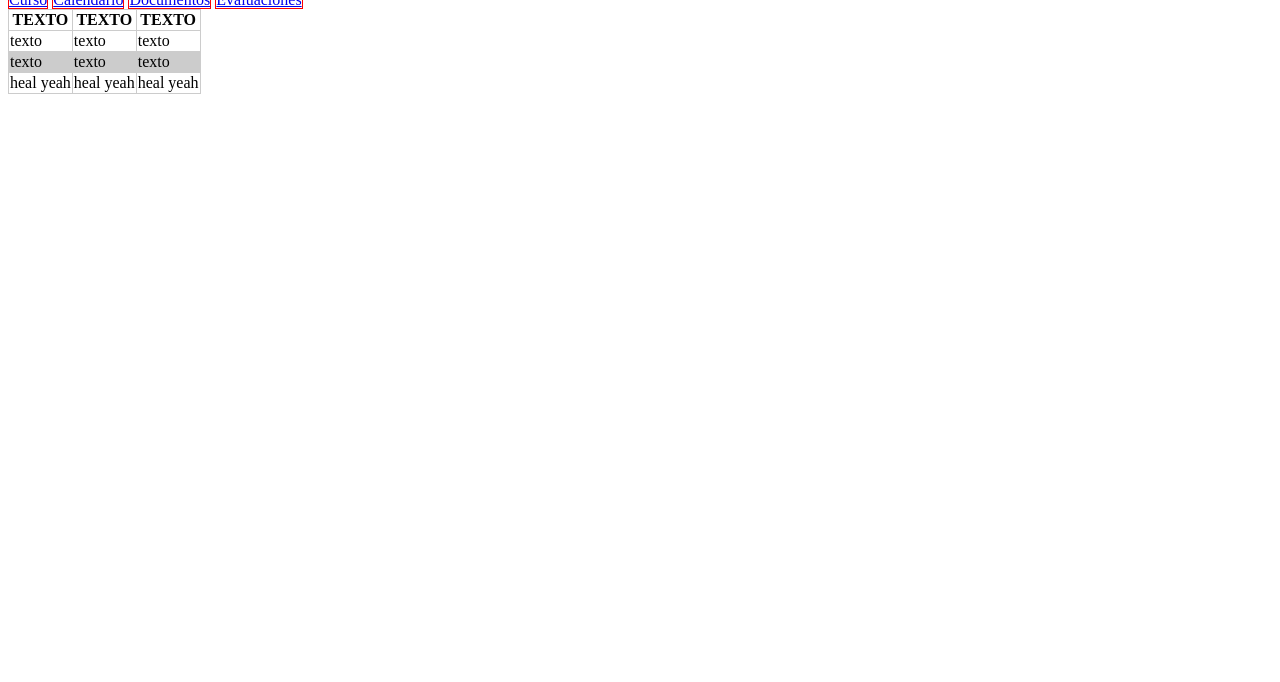
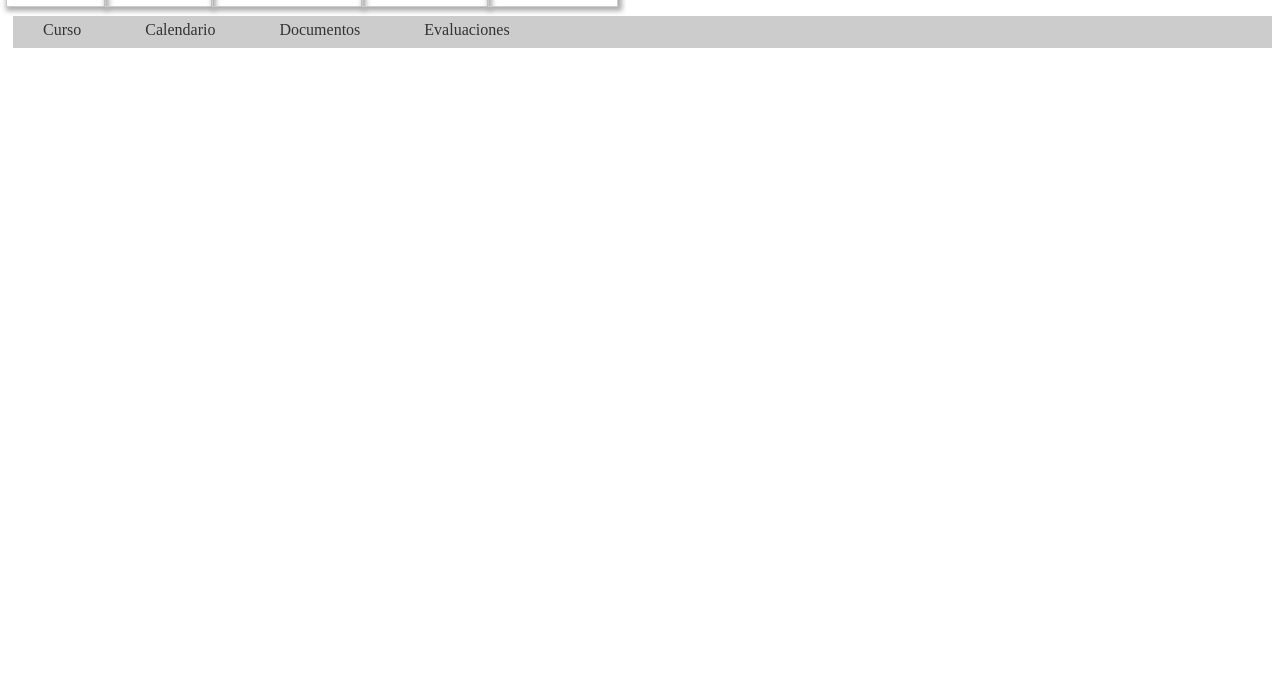
Before and after one commit to mariosScope/cursoTEC, a plain HTML site: page index.html in a window 1280 px wide. Shown: the part 118-800 px from the top of the page. Drawn offline with Linux system fonts and the light colour scheme.

Commit message:
ejercicio1 pendiente ejercicio2

```diff
--- a/css/styleSheet.css
+++ b/css/styleSheet.css
@@ -2,26 +2,45 @@
     width: 150px;
     padding: 20px 25px;
 }
-
+nav.menu a{
+    padding: 6px 30px;
+    text-decoration: none;
+}
+nav.menu:first-of-type{
+    margin: 10px 0px;
+    height: auto;
+}
 nav.menu:first-of-type > a {
     border: 1px solid #ccc;
     padding: 6px 30px;
+    margin:-2px;
     color: #696969;
-    text-decoration: none;
+    box-shadow: 2px 2px 5px 2px rgb(173, 173, 173);
 }
 
 nav.menu:first-of-type > a:hover {
     background: #00447B;
     color: #fff;
 }
+
+nav.menu:nth-of-type(2){
+    background-color: #CCC;
+    color: #333;
+    margin: 15px 0px 10px 5px;
+    height: 2em;
+}
 nav.menu:nth-of-type(2) > a {
-    border: 1px solid red;
+    color: #333;
+    position: relative;
+    top: 5px;
 }
-
+nav.menu:nth-of-type(2) > a:hover {
+    background: #333;
+    color: #FFF;
+}
 td{
     width 100px;
 }
-
 tr:nth-of-type(even){
     background-color: #ccc;
 }
--- a/index.html
+++ b/index.html
@@ -10,6 +10,8 @@
     <header id="encabezado">
       <img src="img/logo.png" alt="">
     </header>
+
+    <!--Opto por margin -4px ya que ofrece mayor mantenibilidad al ser una sola linea de códig y mayor compatibilidad con los navegadores. -->
    <nav class="menu">
        <a href="#">Inicio</a>
        <a href="#">Cursos</a>
@@ -23,32 +25,6 @@
        <a href="#" class="active">Documentos</a>
        <a href="#">Evaluaciones</a>
    </nav>
-   <table>
-       <thead>
-           <tr>
-               <th>TEXTO</th>
-               <th>TEXTO</th>
-               <th>TEXTO</th>
-           </tr>
-       </thead>
-       <tbody>
-           <tr>
-               <td>texto</td>
-               <td>texto</td>
-               <td>texto</td>
-           </tr>
-           <tr>
-               <td>texto</td>
-               <td>texto</td>
-               <td>texto</td>
-           </tr>
-           <tr>
-               <td>heal yeah</td>
-               <td>heal yeah</td>
-               <td>heal yeah</td>
-           </tr>
-       </tbody>
-   </table>
 </body>
 
 </html>
```
Also changed, not shown: 1 other file.
